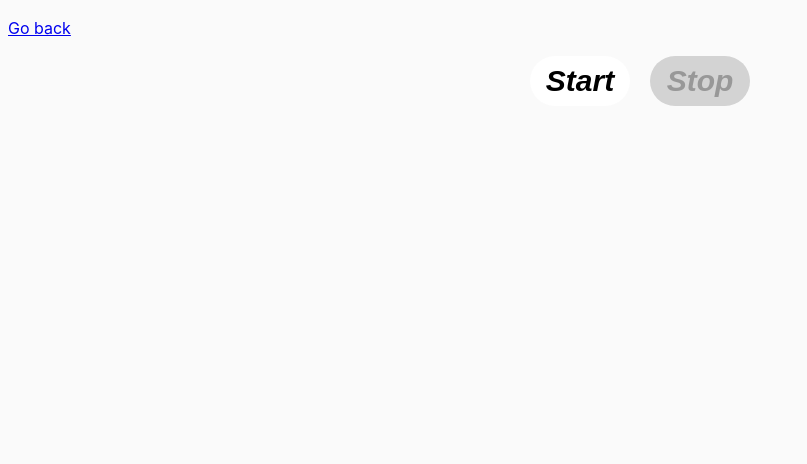
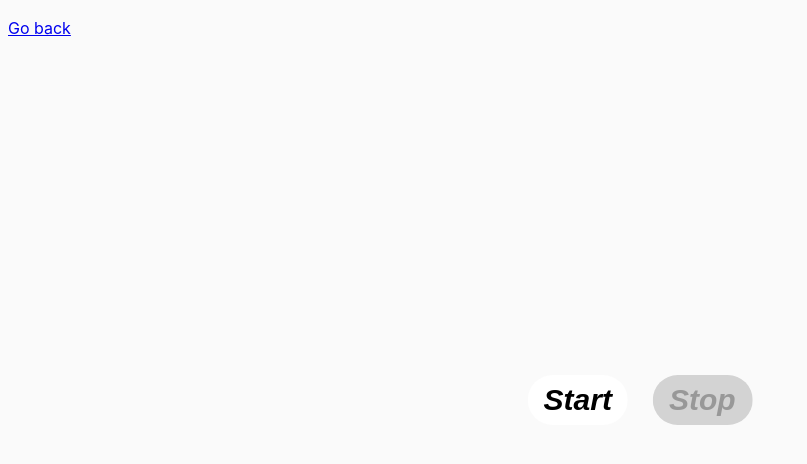
Before and after one commit to Lorengreyn/goit-js-hw-09, a website built with Parcel: page src/01-color-switcher.html in a window 1280 px wide. Shown: the whole page, without its empty margins (0-807 px from the left). Built offline with nearby package versions, Linux system fonts and the light colour scheme.

Commit message:
Update common.css

```diff
--- a/src/css/common.css
+++ b/src/css/common.css
@@ -18,8 +18,10 @@ img {
 }
 
 .color_switcher {
-  display: flex;
-  justify-content: center;
+  position: absolute;
+  top: 50%;
+  left: 50%;
+  transform: translate(-50%, -50%);
 }
 
 .start {
```
